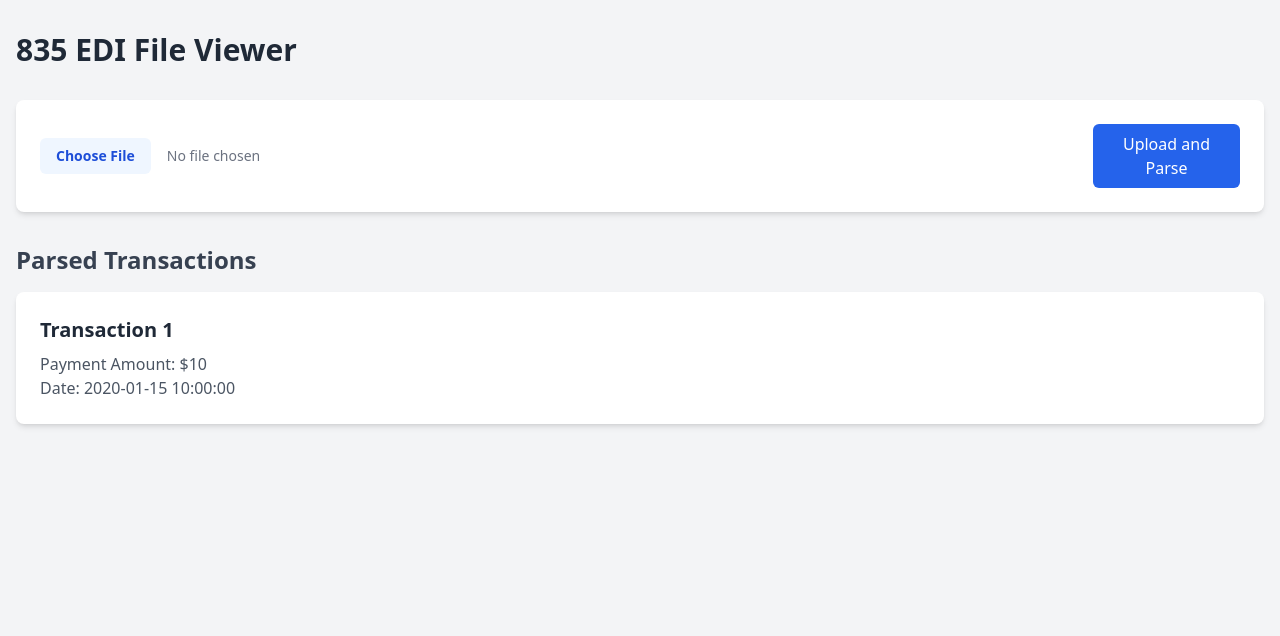
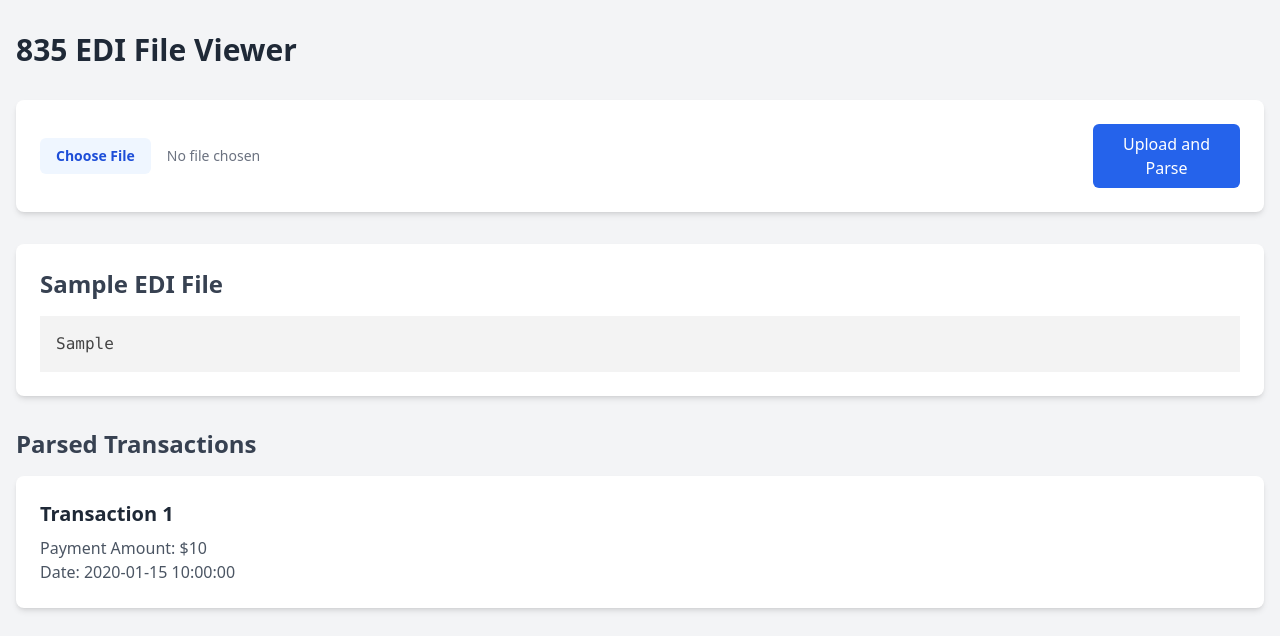
Before and after one commit to andrewfurman/835adds, a Flask app: template view835s/templates/view_835s.html in a window 1280 px wide. Shown: the top 636 px of the page. Run offline with Flask 3, Linux system fonts and the light colour scheme; the template is opened without the code that fills it: most values are stand-ins (such as "Sample title", 1, 10 or a date in 2020); some libraries are stand-ins or nearby versions.

Commit message:
Assistant checkpoint: Add EDI file display with syntax highlighting
Assistant generated file changes:
- view835s/templates/view_835s.html: Add highlight.js and display EDI sample
- view835s/view_835_routes.py: Add sample EDI file reading, Pass sample EDI to template

---

User prompt:

Can you update the view835's HTML so that it uses the highlight.js JavaScript library in order to display the text of the sample 835 EDI file in the static folder?

Replit-Commit-Author: Assistant
Replit-Commit-Session-Id: 087a5c6b-32c2-48a7-ada7-0012ca4b8e36

```diff
--- a/view835s/templates/view_835s.html
+++ b/view835s/templates/view_835s.html
@@ -6,6 +6,8 @@
     <meta charset="utf-8">
     <meta name="viewport" content="width=device-width, initial-scale=1">
     <script src="https://cdn.tailwindcss.com"></script>
+    <link rel="stylesheet" href="https://cdnjs.cloudflare.com/ajax/libs/highlight.js/11.9.0/styles/default.min.css">
+    <script src="https://cdnjs.cloudflare.com/ajax/libs/highlight.js/11.9.0/highlight.min.js"></script>
 </head>
 <body class="bg-gray-100">
     <div class="container mx-auto px-4 py-8">
@@ -22,6 +24,12 @@
                 </div>
             </form>
         </div>
+
+        <div class="bg-white rounded-lg shadow-md p-6 mb-8">
+            <h2 class="text-2xl font-semibold text-gray-700 mb-4">Sample EDI File</h2>
+            <pre><code class="language-plaintext">{{ sample_edi }}</code></pre>
+        </div>
+
         <div class="results-section">
             {% if transactions %}
                 <h2 class="text-2xl font-semibold text-gray-700 mb-4">Parsed Transactions</h2>
@@ -37,5 +45,8 @@
             {% endif %}
         </div>
     </div>
+    <script>
+        hljs.highlightAll();
+    </script>
 </body>
 </html>
--- a/view835s/view_835_routes.py
+++ b/view835s/view_835_routes.py
@@ -6,6 +6,9 @@ view_835_blueprint = Blueprint('view_835', __name__, template_folder='templates'
 
 @view_835_blueprint.route('/view835', methods=['GET', 'POST'])
 def view_835():
+    with open('view835s/static/sample_835.edi', 'r') as f:
+        sample_edi = f.read()
+
     transactions = []
     if request.method == 'POST':
         if 'edi_file' not in request.files:
@@ -23,4 +26,4 @@ def view_835():
                 {'payment_amount': '750.00', 'date': '2024-04-16'}
             ]
 
-    return render_template('view_835s.html', transactions=transactions)
+    return render_template('view_835s.html', transactions=transactions, sample_edi=sample_edi)
```
